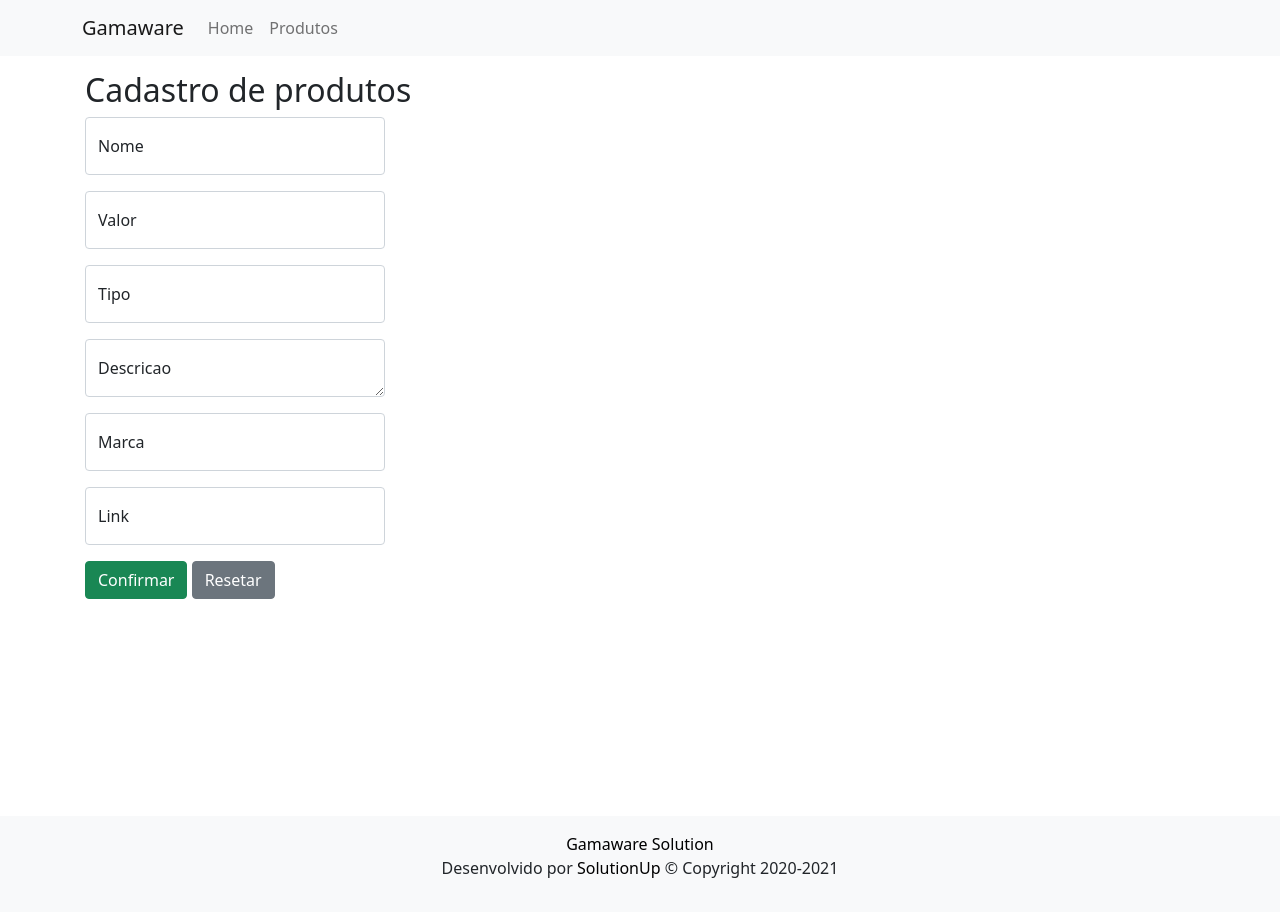
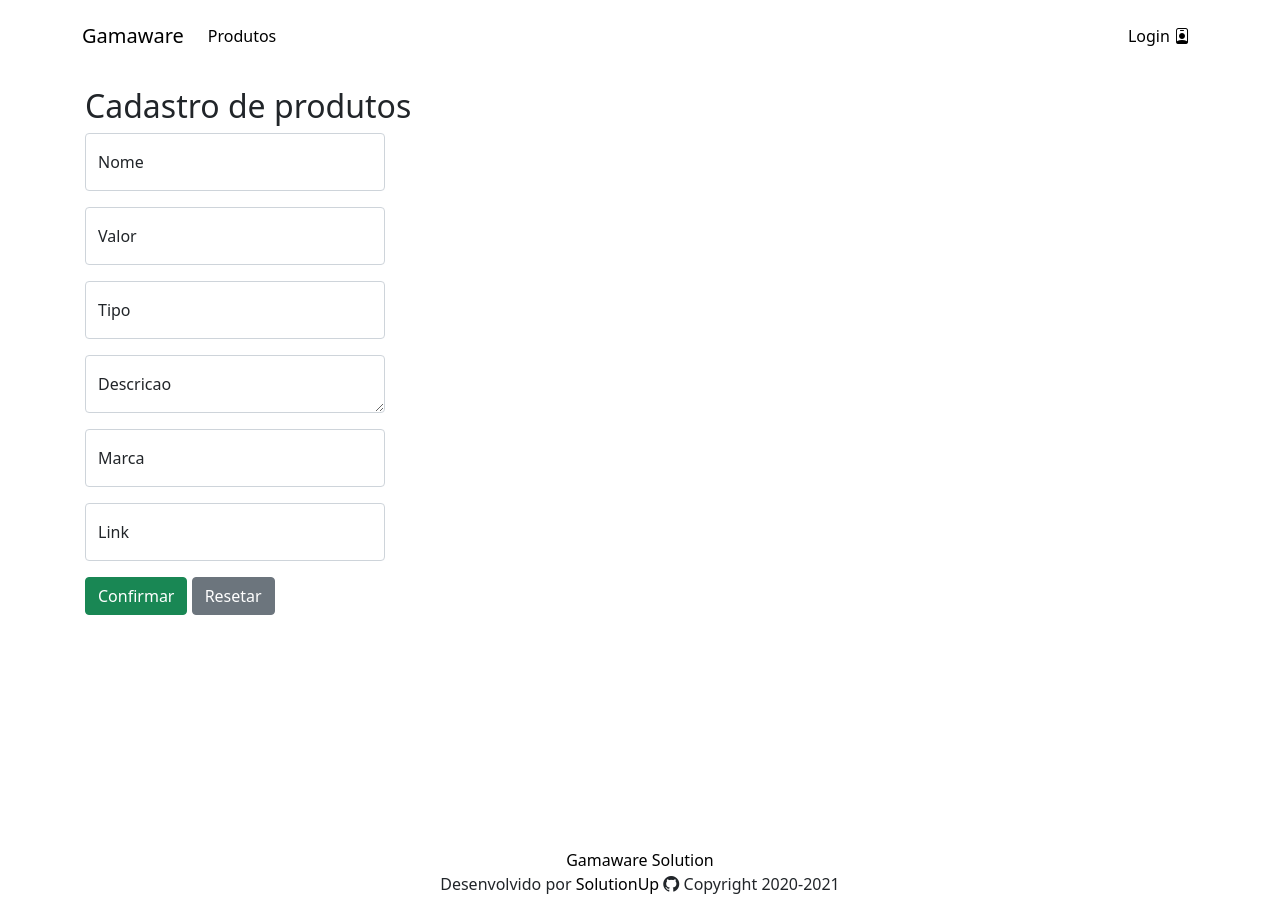
Before and after one commit to SolutionUp/SolutionUP-System, a Django app: page /adicionar in a window 1280 px wide. Before the commit the page ends 878 px from the top, so only its background shows below. Run offline with Django 3.2, Linux system fonts and the light colour scheme.

Commit message:
Melhora templates

```diff
--- a/templates/_header.html
+++ b/templates/_header.html
@@ -1,21 +1,23 @@
- <!-- Navbar -->
- <nav class="navbar navbar-expand-lg navbar-light bg-light" >
-    <div class="container">
-<a class="navbar-brand" href="/">Gamaware</a>
-<button class="navbar-toggler" type="button" data-toggle="collapse" data-target="#navbarSupportedContent" aria-controls="navbarSupportedContent" aria-expanded="false" aria-label="Toggle navigation">
-  <span class="navbar-toggler-icon"></span>
-</button>
-
-<div class="collapse navbar-collapse" id="navbarSupportedContent">
-  <ul class="navbar-nav mr-auto">
-    <li class="nav-item">
-      <a class="nav-link" href="/">Home</a>
-    </li>
-    <li class="nav-item">
-      <a class="nav-link" href="/produtos">Produtos</a>
-    </li>
-  </ul>
-</div>
-</div>
+<nav class="p-3 text-black">
+  <div class="container">
+    <div class="d-flex">
+      <a class="navbar-brand" href="/">Gamaware</a>
+      <ul class="nav col-12 col-lg-auto me-lg-auto mb-2 mb-md-0">
+        <a href="/produtos" class="nav-link px-2 text-black">
+          <li>Produtos</li>
+          <div></div>
+        </a>
+        <!--
+          <a href="#" class="nav-link px-2 text-black">
+          <li>Nome</li>
+          <div></div>
+        </a>
+        -->
+      </ul>
+      <div class="text-end">
+        <a class="nav-link px-2 text-black"> Login <i class="bi bi-person-badge"></i><div></div></a>
+        <!-- <button type="button" class="btn btn-warning">Cadastrar-se</button> -->
+      </div>
+    </div>
+  </div>
 </nav>
-<!-- Fim Navbar -->
--- a/templates/base.html
+++ b/templates/base.html
@@ -1,14 +1,15 @@
 {% load static %}
 <html>
     <head>
-    <title>{{ title }}</title>
-    <!-- CSS BootStrap -->
+        <title>Gameware Solution</title>
+        <meta name="viewport" content="width=device-width, initial-scale=1.0">
         <link href="https://cdn.jsdelivr.net/npm/bootstrap@5.1.0/dist/css/bootstrap.min.css" rel="stylesheet" integrity="sha384-KyZXEAg3QhqLMpG8r+8fhAXLRk2vvoC2f3B09zVXn8CA5QIVfZOJ3BCsw2P0p/We" crossorigin="anonymous">
         <link rel="stylesheet" type="text/css" href="{% static 'css/geral.css' %}">
+        <link rel="stylesheet" href="https://cdn.jsdelivr.net/npm/bootstrap-icons@1.5.0/font/bootstrap-icons.css">
+        <link rel="shortcut icon" type="image/png" href="{% static 'favicon.ico' %}"/>
     </head>
     <body>
         {% include '_header.html' %}
-
         <div class="container main">
             {% block messages %}
                 {% if messages %}
@@ -19,24 +20,18 @@
                 </div>
                 {% endif %}
             {% endblock %}
-
             {% block content %} {% endblock %}
-
         </div>
-
-    <!-- Scripts  -->
+        <footer>
+            <div class="cointainer footer-copyright text-center py-3">
+                <a href="/">Gamaware Solution</a>
+                <br/>Desenvolvido por <a href="https://github.com/solutionup">SolutionUp</a> <i class="bi bi-github"></i> Copyright 2020-2021
+            </div>
+        </footer>
         <script src="https://code.jquery.com/jquery-3.3.1.min.js"></script>
         <script src="https://cdnjs.cloudflare.com/ajax/libs/jquery.mask/1.14.10/jquery.mask.js"></script>
-    <script src="https://cdn.jsdelivr.net/npm/bootstrap@5.1.0/dist/js/bootstrap.bundle.min.js" integrity="sha384-U1DAWAznBHeqEIlVSCgzq+c9gqGAJn5c/t99JyeKa9xxaYpSvHU5awsuZVVFIhvj" crossorigin="anonymous">
-    </script>
-    <script src="{% static 'js/geral.js' %}" ></script>
-
+        <script src="https://cdn.jsdelivr.net/npm/bootstrap@5.1.0/dist/js/bootstrap.bundle.min.js"
+            integrity="sha384-U1DAWAznBHeqEIlVSCgzq+c9gqGAJn5c/t99JyeKa9xxaYpSvHU5awsuZVVFIhvj" crossorigin="anonymous"></script>
+        <script src="{% static 'js/geral.js' %}"></script>
     </body>
-<footer class="font-small bg-light">
-    <div class="footer-copyright text-center py-3">
-        <a href="/">Gamaware Solution</a>
-        <br/>Desenvolvido por <a href="https://github.com/solutionup">SolutionUp</a> © Copyright 2020-2021
-    </div>
-</footer>
-
 </html>
```
Lines whose indentation alone changed are shown as unchanged.
